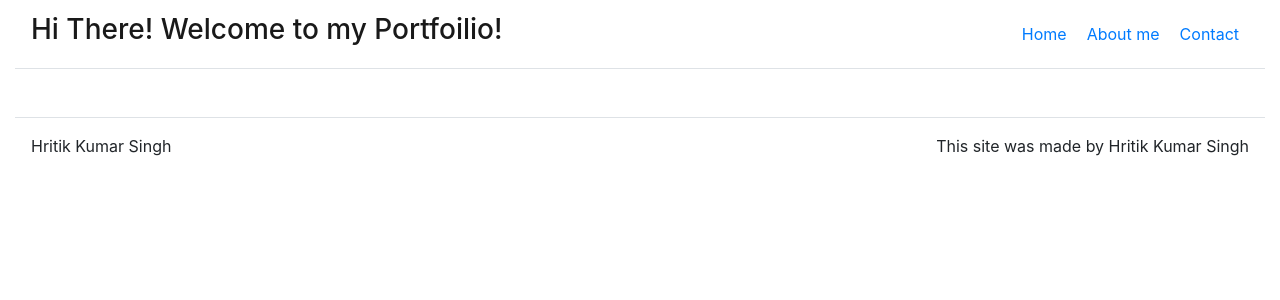
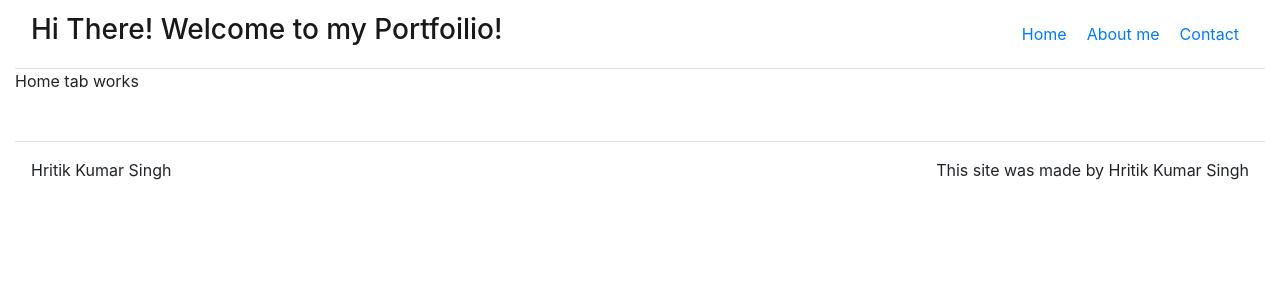
Before and after one commit to Simba-97/portfolioMine, a React (Create React App) app: page / in a window 1280 px wide. Shown: the top 300 px of the page. Built offline with nearby package versions, Linux system fonts and the light colour scheme.

Commit message:
Added the tabs!

```diff
--- a/src/App.js
+++ b/src/App.js
@@ -6,6 +6,9 @@ import Nav from 'react-bootstrap/Nav'
 import './App.css';
 import NavbarBrand from 'react-bootstrap/NavbarBrand';
 import Footer from './components/Footer';
+import HomeTab from './tabs/HomeTab'
+import AboutTab from './tabs/AboutTab'
+import ContactTab from './tabs/ContactTab'
 
 
 class App extends React.Component {
@@ -65,6 +68,11 @@ class App extends React.Component {
 
           </Navbar>
 
+          <Route path="/" exact render = {() => <HomeTab title ={this.state.home.title} subtitle ={this.state.home.subtitle}/>}/>
+          <Route path="/about" exact render = {() => <AboutTab title ={this.state.about.title} subtitle ={this.state.about.subtitle}/>}/>
+          <Route path="/contact" exact render = {() => <ContactTab title ={this.state.contact.title} f/>}/>
+
+
           <Footer/>
 
 
--- /dev/null
+++ b/src/tabs/AboutTab.js
@@ -0,0 +1,11 @@
+import React from 'react'
+
+function AboutTab(props) {
+    return (
+        <div>
+
+        </div>
+    )
+}
+
+export default AboutTab
--- /dev/null
+++ b/src/tabs/ContactTab.js
@@ -0,0 +1,11 @@
+import React from 'react'
+
+function ContactTab(props) {
+    return (
+        <div>
+
+        </div>
+    )
+}
+
+export default ContactTab
--- /dev/null
+++ b/src/tabs/HomeTab.js
@@ -0,0 +1,12 @@
+import React from 'react';
+
+function HomeTab(props) {
+    return (
+        <div>
+            <p>Home tab works</p>
+
+        </div>
+    )
+}
+
+export default HomeTab
```
